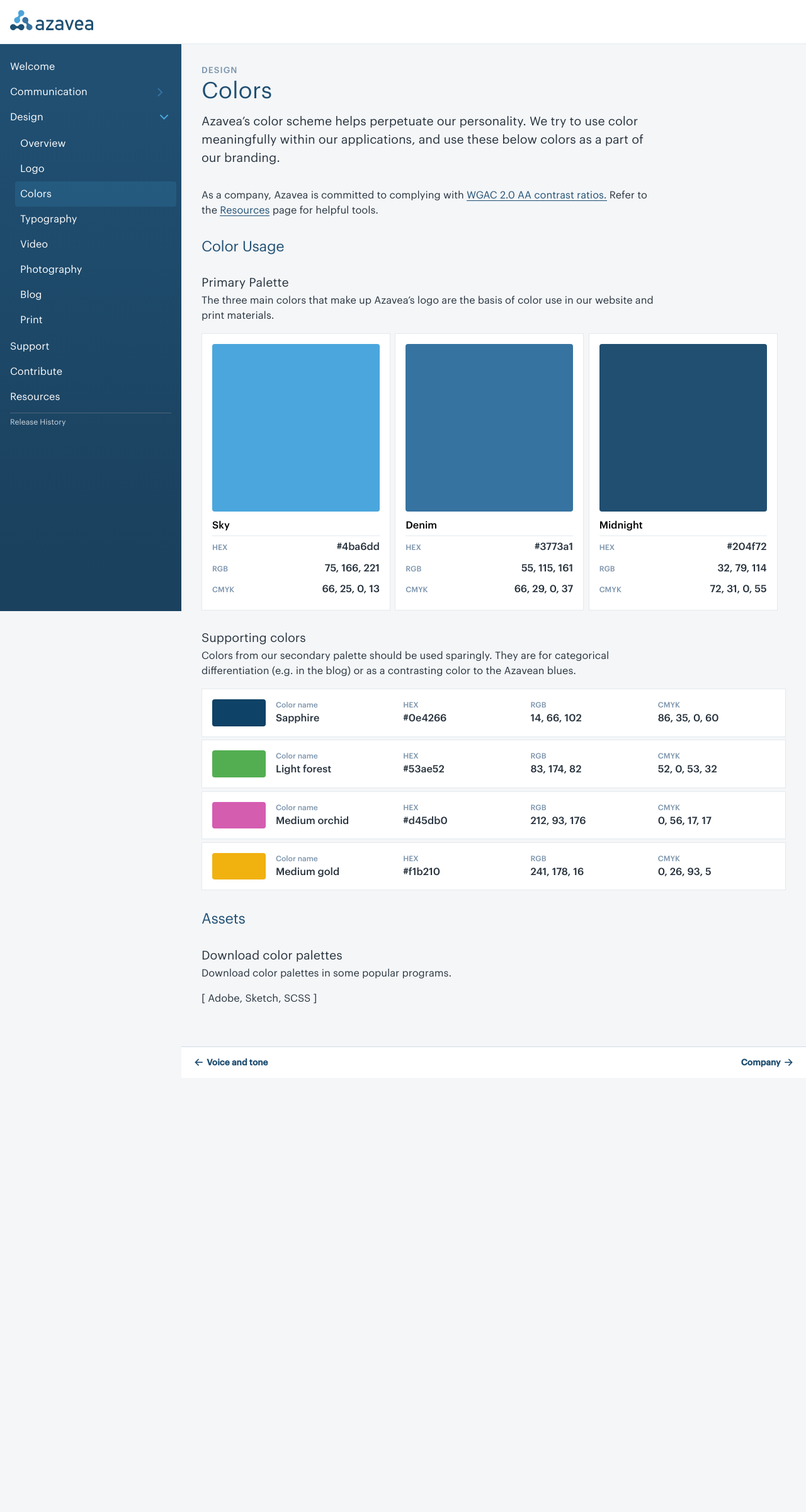
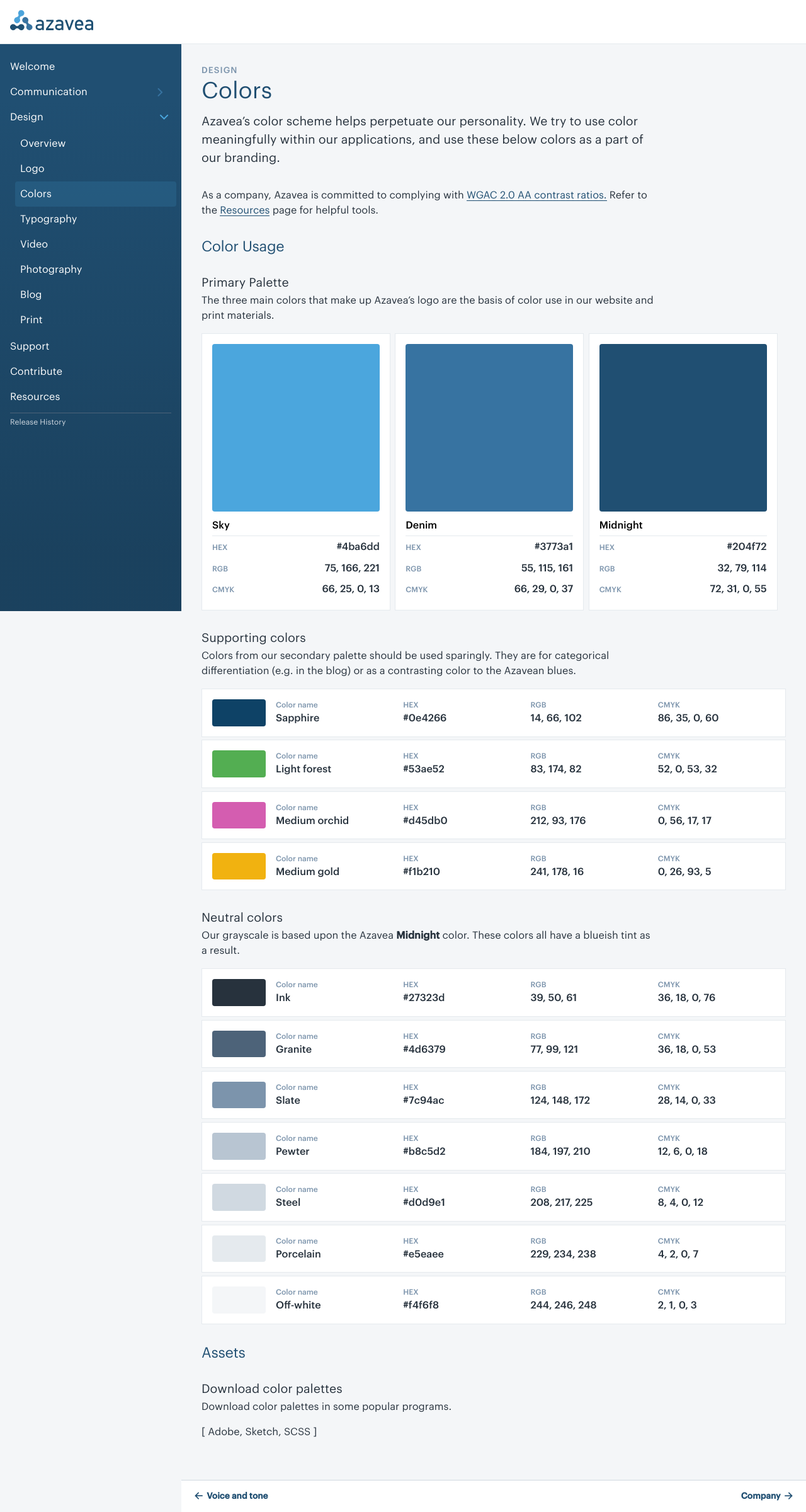
Before and after one commit to azavea/azavea-branding-guide, a Jekyll site: the page built from design/03-colors.md, in a window 1280 px wide. Shown: the whole page at 63% size. Built offline with Jekyll 4.4.1, drawn with Linux system fonts in a browser that asks for light colours; some web fonts are replaced; before the commit the page ends 1711 px from its top, so only the background shows below that.

Commit message:
Add grayscale, set HEX value to lowercase, add color variable names to _variables.scss

```diff
--- a/_sass/abstracts/_variables.scss
+++ b/_sass/abstracts/_variables.scss
@@ -41,26 +41,44 @@
  * 1) Main identifiable colors involved in creating the UI
  *    Feel free to add your brand's color palette here.
  */
- $brand-primary-01: #4ba6dd; // Light blue from logo
- $brand-primary-02: #3773a1; // Med. blue from logo
- $brand-primary-03: #204f72; // Dark blue from logo
- $brand-secondary-01: #0e4266; // Blog's Company section
- $brand-secondary-02: #53ae52; // Blog's Spatial Analysis section
- $brand-secondary-03: #d45db0; // Blog's Events section
- $brand-secondary-04: #f1b210; // Blog's Software Dev section
+$brand-sky: #4ba6dd; // Light blue from logo
+$brand-denim: #3773a1; // Med. blue from logo
+$brand-midnight: #204f72; // Dark blue from logo
+
+$brand-sapphire: #0e4266; // Blog's Company section
+$brand-light-forest: #53ae52; // Blog's Spatial Analysis section
+$brand-med-orchid: #d45db0; // Blog's Events section
+$brand-med-gold: #f1b210; // Blog's Software Dev section
+
+ $brand-primary-01: $brand-sky;
+ $brand-primary-02: $brand-denim;
+ $brand-primary-03: $brand-midnight;
+ $brand-secondary-01: $brand-sapphire;
+ $brand-secondary-02: $brand-light-forest;
+ $brand-secondary-03: $brand-med-orchid;
+ $brand-secondary-04: $brand-med-gold;
  $brand-semitransparent: rgba($brand-primary-01, 0.15);
 /**
  * Neutral Colors
  * 1) Neutral colors are grayscale values used throughout the application
  */
+$brand-ink: #27323D;
+$brand-granite: #4D6379;
+$brand-slate: #7C94AC;
+$brand-pewter: #B8C5D2;
+$brand-steel: #D0D9E1;
+$brand-porcelain: #E5EAEE;
+$brand-off-white: #F4F6F8;
+
+
 $color-white: #ffffff;
-$color-gray-100: #F4F6F8;
-$color-gray-200: #E5EAEE;
-$color-gray-300: #D0D9E1;
-$color-gray-400: #B8C5D2;
-$color-gray-500: #7C94AC;
-$color-gray-600: #4D6379;
-$color-gray-900: #27323D;
+$color-gray-100: $brand-off-white;
+$color-gray-200: $brand-porcelain;
+$color-gray-300: $brand-steel;
+$color-gray-400: $brand-pewter;
+$color-gray-500: $brand-slate;
+$color-gray-600: $brand-granite;
+$color-gray-900: $brand-ink;
 $color-black: #000;
 
 /**
--- a/_sass/components/_color-patch.scss
+++ b/_sass/components/_color-patch.scss
@@ -52,6 +52,12 @@
 .c-color-patch__type {
   color: $color-gray-500;
   font-size: $font-size-sm;
+}
+
+.c-color-patch__hex {
+  .c-color-patch__value {
+    text-transform: lowercase;
+  }
 }
 
 /**
--- a/design/03-colors.md
+++ b/design/03-colors.md
@@ -18,24 +18,24 @@
 {% include color-patch.html
   type = "card"
   name = "Sky"
-  hex = "4ba6dd"
-  rgb = "75, 166, 221"
+  hex =  "4ba6dd"
+  rgb =  "75, 166, 221"
   cmyk = "66, 25, 0, 13"
 %}
 
 {% include color-patch.html
   type = "card"
   name = "Denim"
-  hex = "3773a1"
-  rgb = "55, 115, 161"
+  hex =  "3773a1"
+  rgb =  "55, 115, 161"
   cmyk = "66, 29, 0, 37"
 %}
 
 {% include color-patch.html
   type = "card"
   name = "Midnight"
-  hex = "204f72"
-  rgb = "32, 79, 114"
+  hex =  "204f72"
+  rgb =  "32, 79, 114"
   cmyk = "72, 31, 0, 55"
 %}
 
@@ -45,34 +45,95 @@
 {% include color-patch.html
   type = "row"
   name = "Sapphire"
-  hex = "0e4266"
-  rgb = "14, 66, 102"
+  hex =  "0e4266"
+  rgb =  "14, 66, 102"
   cmyk = "86, 35, 0, 60"
 %}
 
 {% include color-patch.html
   type = "row"
   name = "Light forest"
-  hex = "53ae52"
-  rgb = "83, 174, 82"
+  hex =  "53ae52"
+  rgb =  "83, 174, 82"
   cmyk = "52, 0, 53, 32"
 %}
 
 {% include color-patch.html
   type = "row"
   name = "Medium orchid"
-  hex = "d45db0"
-  rgb = "212, 93, 176"
+  hex =  "d45db0"
+  rgb =  "212, 93, 176"
   cmyk = "0, 56, 17, 17"
 %}
 
 {% include color-patch.html
   type = "row"
   name = "Medium gold"
-  hex = "f1b210"
-  rgb = "241, 178, 16"
+  hex =  "f1b210"
+  rgb =  "241, 178, 16"
   cmyk = "0, 26, 93, 5"
 %}
+
+### Neutral colors
+Our grayscale is based upon the Azavea <strong>Midnight</strong> color. These colors all have a blueish tint as a result.
+
+{% include color-patch.html
+  type = "row"
+  name = "Ink"
+  hex =  "27323D"
+  rgb =  "39, 50, 61"
+  cmyk = "36, 18, 0, 76"
+%}
+
+{% include color-patch.html
+  type = "row"
+  name = "Granite"
+  hex =  "4D6379"
+  rgb =  "77, 99, 121"
+  cmyk = "36, 18, 0, 53"
+%}
+
+{% include color-patch.html
+  type = "row"
+  name = "Slate"
+  hex =  "7C94AC"
+  rgb =  "124, 148, 172"
+  cmyk = "28, 14, 0, 33"
+%}
+
+{% include color-patch.html
+  type = "row"
+  name = "Pewter"
+  hex =  "B8C5D2"
+  rgb =  "184, 197, 210"
+  cmyk = "12, 6, 0, 18"
+%}
+
+{% include color-patch.html
+  type = "row"
+  name = "Steel"
+  hex =  "D0D9E1"
+  rgb =  "208, 217, 225"
+  cmyk = "8, 4, 0, 12"
+%}
+
+{% include color-patch.html
+  type = "row"
+  name = "Porcelain"
+  hex =  "E5EAEE"
+  rgb =  "229, 234, 238"
+  cmyk = "4, 2, 0, 7"
+%}
+
+{% include color-patch.html
+  type = "row"
+  name = "Off-white"
+  hex =  "F4F6F8"
+  rgb =  "244, 246, 248"
+  cmyk = "2, 1, 0, 3"
+%}
+
+
 
 ## Assets
 
```
